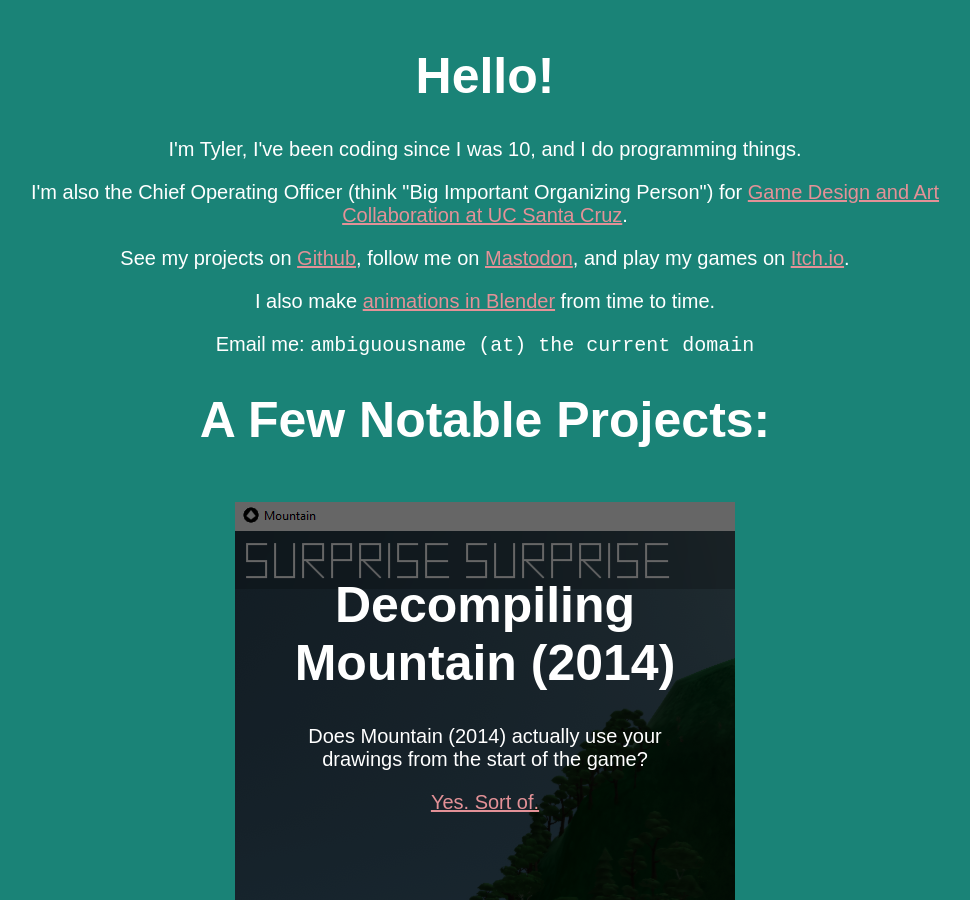
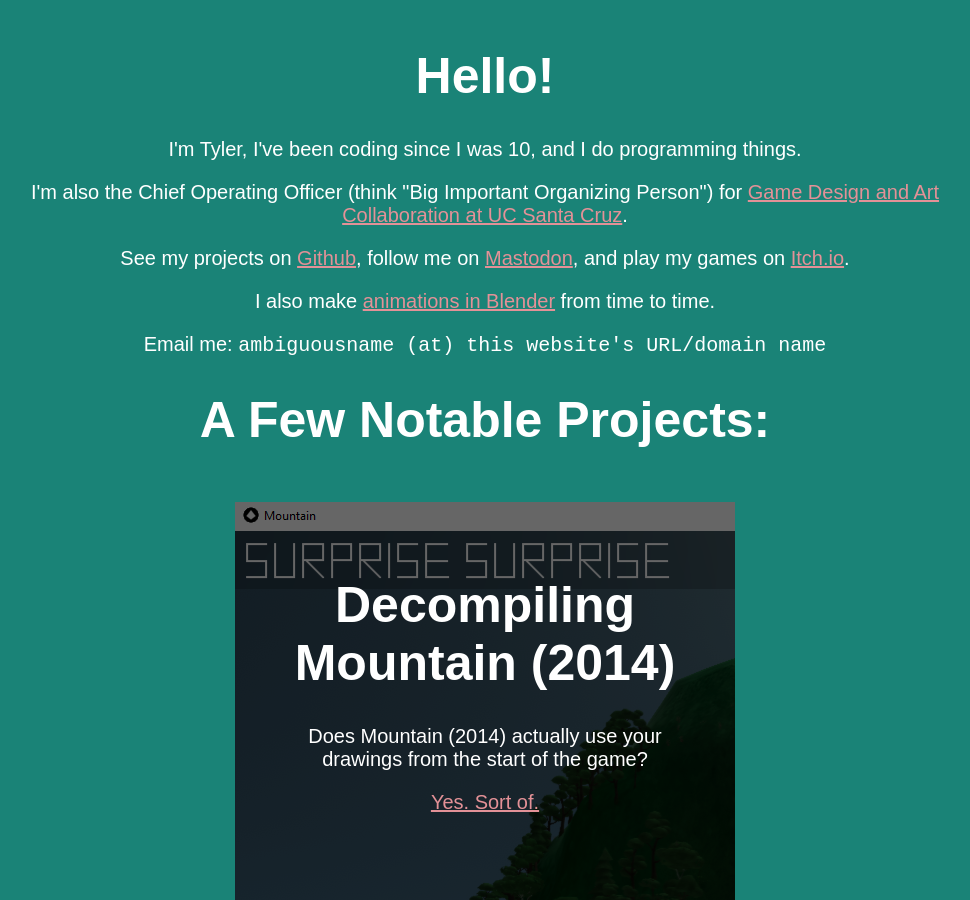
Before and after one commit to ambiguousname/ambiguousname.github.io, a Jekyll site: the page built from index.html, in a window 1280 px wide and 900 px high. Shown: the whole window, without its empty margins (155-1125 px from the left). Built offline with Jekyll 4.4.1, drawn with Linux system fonts in a browser that asks for light colours.

Commit message:
Still trying to not give it away

```diff
--- a/index.html
+++ b/index.html
@@ -23,7 +23,7 @@
                 I also make <a href="./animations">animations in Blender</a> from time to time.
             </p>
             <p>
-                Email me: <code>ambiguousname (at) the current domain</code>
+                Email me: <code>ambiguousname (at) this website's URL/domain name</code>
             </p>
 
             <h1>A Few Notable Projects:</h1>
```
